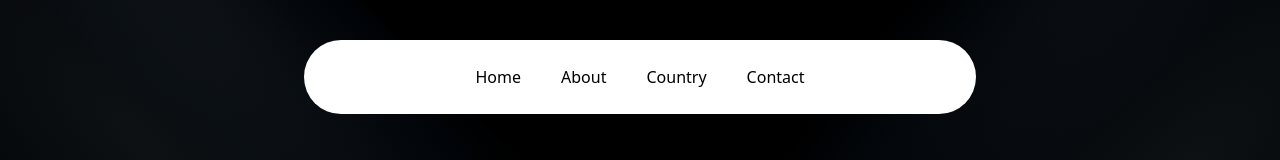
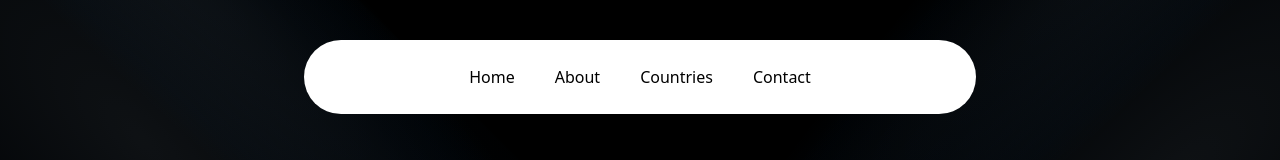
Before and after one commit to Aashir-Siddiqui/WorldAtlas, a React (Vite) app: page / in a window 1280 px wide. Shown: the top 160 px of the page. Built offline with nearby package versions, Linux system fonts and the light colour scheme.

Commit message:
Complete

```diff
--- a/src/components/layout/Navbar.jsx
+++ b/src/components/layout/Navbar.jsx
@@ -16,7 +16,7 @@ export default function Navbar({ className }) {
                         <MenuItem setActive={setActive} active={active} item="About" />
                     </NavLink>
                     <NavLink to="/country">
-                        <MenuItem setActive={setActive} active={active} item="Country" />
+                        <MenuItem setActive={setActive} active={active} item="Countries" />
                     </NavLink>
                     <NavLink to="/contact">
                         <MenuItem setActive={setActive} active={active} item="Contact" />
```
